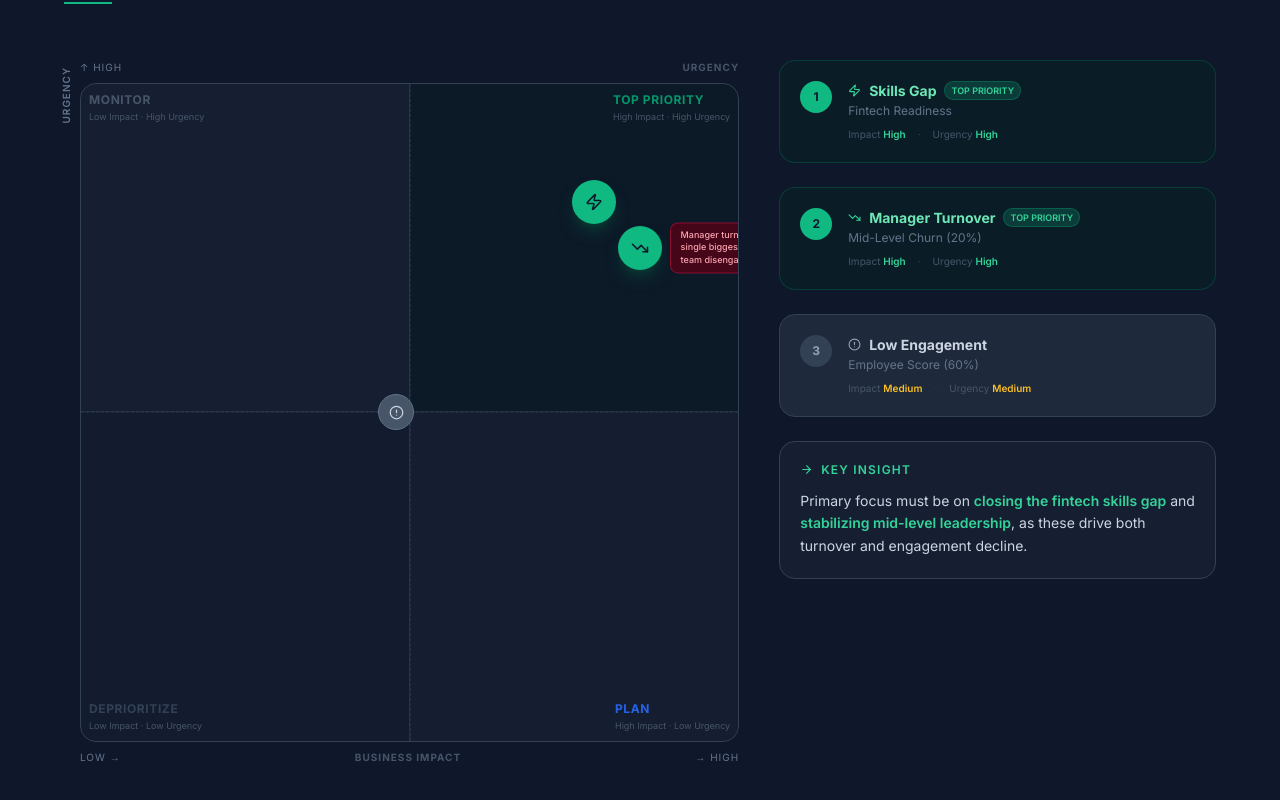
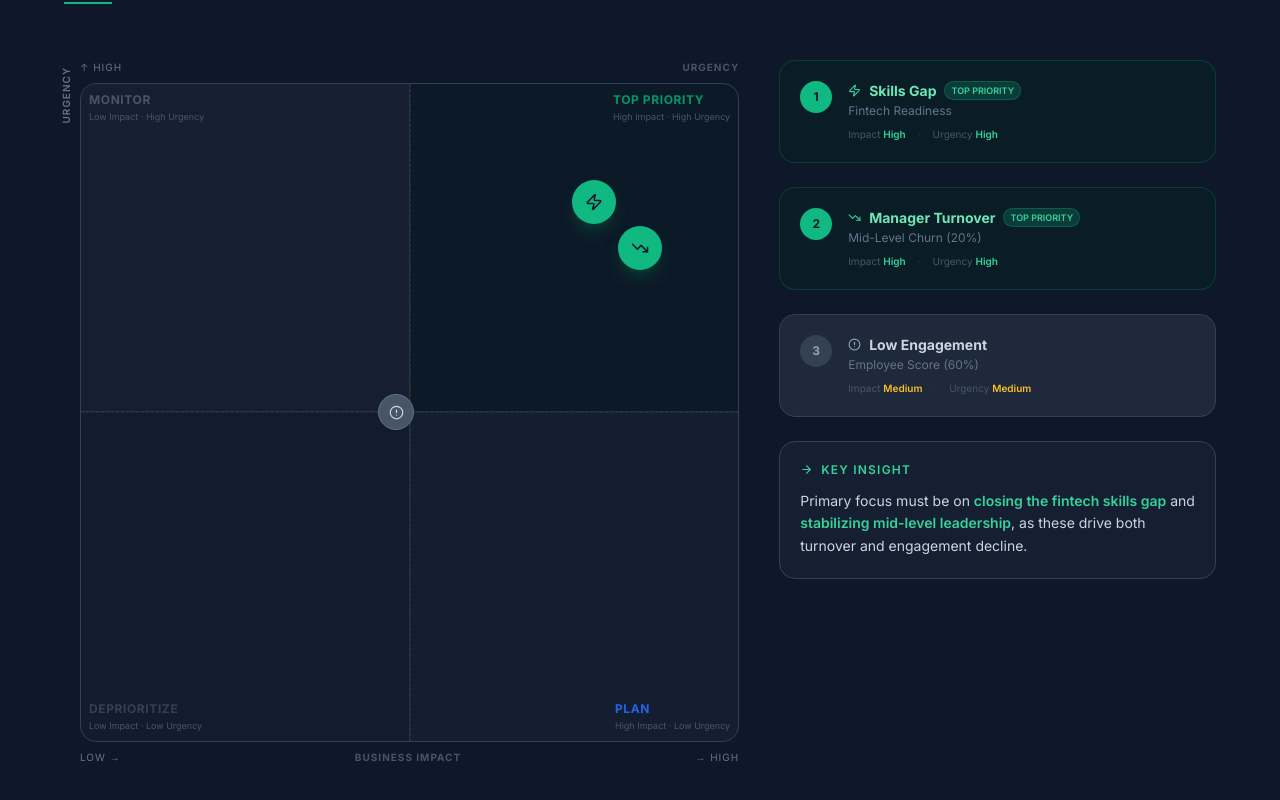
Before and after one commit to Qrocket-lab/HR_Business_Case, a Next.js app: page / in a window 1280 px wide. Shown: the part 1906-2706 px from the top of the page. Built offline with nearby package versions, Linux system fonts and the light colour scheme.

Commit message:
Fix simulation/budget mismatch: revert to 9% scenario, remove clipped red callout

```diff
--- a/components/Dashboard.tsx
+++ b/components/Dashboard.tsx
@@ -81,8 +81,8 @@ function Slider({ label, min, max, step, value, onChange, display, accentCls, ac
 
 // â”€â”€â”€ Main Component â”€â”€â”€â”€â”€â”€â”€â”€â”€â”€â”€â”€â”€â”€â”€â”€â”€â”€â”€â”€â”€â”€â”€â”€â”€â”€â”€â”€â”€â”€â”€â”€â”€â”€â”€â”€â”€â”€â”€â”€â”€â”€â”€â”€â”€â”€â”€â”€â”€â”€â”€â”€â”€â”€â”€â”€â”€â”€â”€
 export default function Dashboard() {
-  const [turnoverReduction, setTurnoverReduction] = useState(6);
-  const [trainingCompletion, setTrainingCompletion] = useState(50);
+  const [turnoverReduction, setTurnoverReduction] = useState(9);
+  const [trainingCompletion, setTrainingCompletion] = useState(100);
 
   const calc = useMemo(() => {
     // Target headcount from turnover reduction slider
--- a/components/PriorityMatrix.tsx
+++ b/components/PriorityMatrix.tsx
@@ -204,14 +204,7 @@ export default function PriorityMatrix() {
                           </div>
                         </div>
 
-                        {/* Static callout for Manager Turnover */}
-                        {(p as { callout?: string }).callout && (
-                          <div className="absolute left-full ml-2 top-1/2 -translate-y-1/2 z-30 w-36 bg-rose-950/90 border border-rose-700/60 rounded-lg px-2.5 py-1.5 pointer-events-none">
-                            <p className="text-rose-300 text-[9px] leading-snug font-medium">
-                              {(p as { callout?: string }).callout}
-                            </p>
-                          </div>
-                        )}
+
                       </div>
                     );
                     })}
```
